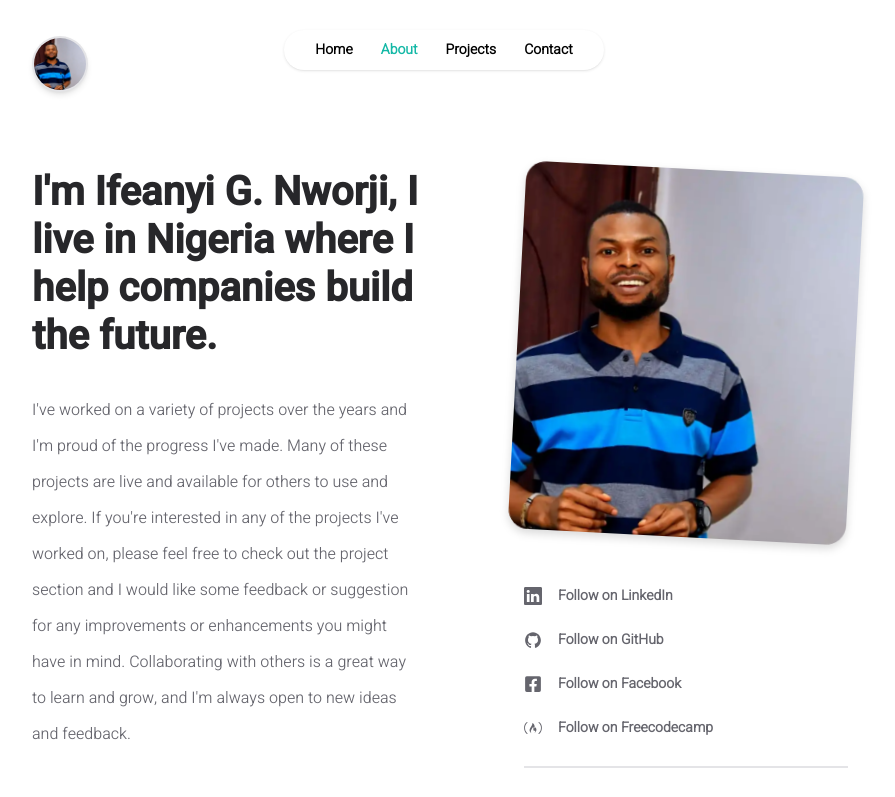
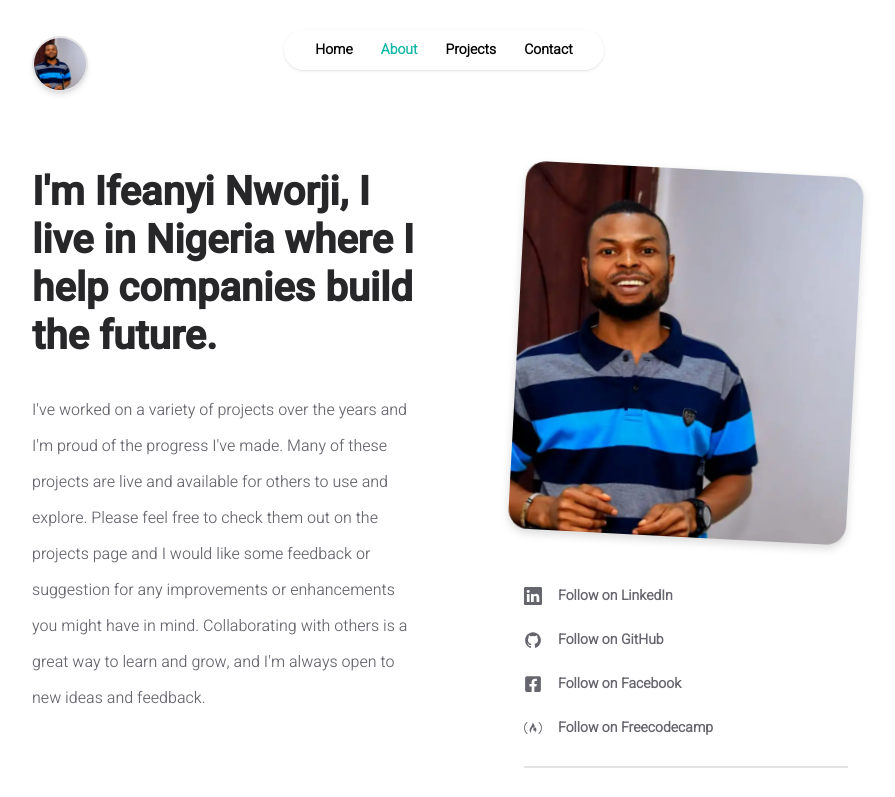
Before and after one commit to KellsCodes/ifeanyi-portfolio, a React (Vite) app: page /about in a window 1280 px wide. Shown: the top 797 px of the page, without its empty margins (196-1091 px from the left). Built offline with nearby package versions, Linux system fonts and the light colour scheme.

Commit message:
Modify About page description

```diff
--- a/src/pages/About.jsx
+++ b/src/pages/About.jsx
@@ -1,38 +1,19 @@
 import HeroSection from "../components/Hero";
 import Layout from "../layout/Layout";
-import { IoLogoGithub } from "react-icons/io5";
-import { FaFacebookSquare } from "react-icons/fa";
-import { FaFreeCodeCamp } from "react-icons/fa6";
-import { IoMdMail } from "react-icons/io";
-import { BsLinkedin } from "react-icons/bs";
 import ContactCard from "../components/ContactCard";
 
 export default function About() {
     return (
         <Layout>
             <HeroSection />
-            {/* <div className="grid grid-cols-2 py-4">
-                <div className="col-span-1 space-y-10">
-                    <h1 className="font-secondary font-[700] text-[35px] leading-12">I'm Ifeanyi G. Nworji, I live in Nigeria where I help companies build the future.</h1>
-                    <p className="leading-8 font-medium font-primary text-secondary text-md">
-                        I've worked on a variety of projects over the years and I'm proud of the progress I've made. Many of these projects are live and available for others to use and explore. If you're interested in any of the projects I've worked on, please feel free to check out the project section and I would like some feedback or suggestion for any improvements or enhancements you might have in mind. Collaborating with others is a great way to learn and grow, and I'm always open to new ideas and feedback.
-                    </p>
-                </div>
-                <div className="col-span-1 h-full relative">
-                    <div className="absolute top-0 bottom-15 right-0 left-35 rotate-3 rounded-[30px] p-[1px] drop-shadow-lg">
-                        <img src="/personal_logo.webp" alt="galery" loading="lazy" className="w-full h-full object-cover rounded-[30px]" />
-                    </div>
-                </div>
-            </div> */}
-
             <div className="mt-14 flex flex-col flex-col-reverse gap-y-15 lg:gap-y-0 lg:flex-row lg:items-start lg:relative">
                 {/* Section description */}
                 <section className="lg:w-[65%] lg:pr-24 space-y-8">
                     <h1 className="font-[700] text-[40px] leading-12 text-primary font-secondary">
-                        I'm Ifeanyi G. Nworji, I live in Nigeria where I help companies build the future.
+                        I'm Ifeanyi Nworji, I live in Nigeria where I help companies build the future.
                     </h1>
                     <p className="leading-9 font-medium font-primary text-secondary text-md">
-                        I've worked on a variety of projects over the years and I'm proud of the progress I've made. Many of these projects are live and available for others to use and explore. If you're interested in any of the projects I've worked on, please feel free to check out the project section and I would like some feedback or suggestion for any improvements or enhancements you might have in mind. Collaborating with others is a great way to learn and grow, and I'm always open to new ideas and feedback.
+                        I've worked on a variety of projects over the years and I'm proud of the progress I've made. Many of these projects are live and available for others to use and explore. Please feel free to check them out on the projects page and I would like some feedback or suggestion for any improvements or enhancements you might have in mind. Collaborating with others is a great way to learn and grow, and I'm always open to new ideas and feedback.
                     </p>
                 </section>
 
--- a/src/pages/Home.jsx
+++ b/src/pages/Home.jsx
@@ -15,7 +15,6 @@ export default function Home() {
             <HeroSection />
             <div className="mt-16 lg:mt-5 w-full">
                 <div className="flex flex-col flex-col-reverse gap-y-15 lg:gap-y-0 lg:flex-row lg:items-center lg:relative">
-                    {/* <div className="flex items-center relative"> */}
                     {/* Section description */}
                     <section className="lg:w-[65%] lg:pr-24 space-y-8">
                         <h1 className="font-[700] text-[40px] leading-12 text-primary font-secondary">Full-stack web developer with backend focus</h1>
--- a/src/pages/Projects.jsx
+++ b/src/pages/Projects.jsx
@@ -12,7 +12,7 @@ export default function Projects() {
                     Things I’ve made trying to put my skills to use in providing solution.
                 </h1>
                 <p className="leading-7 font-medium font-primary text-secondary text-md">
-                    I've worked on a variety of projects over the years and I'm proud of the progress I've made. Many of these projects are live and available for others to use and explore. If you're interested in any of the projects I've worked on, please feel free to check out the project section and I would like some feedback or suggestion for any improvements or enhancements you might have in mind. Collaborating with others is a great way to learn and grow, and I'm always open to new ideas and feedback.
+                I've worked on a variety of projects over the years and I'm proud of the progress I've made. Many of these projects are live and available for others to use and explore. Please feel free to check them out on the projects page and I would like some feedback or suggestion for any improvements or enhancements you might have in mind. Collaborating with others is a great way to learn and grow, and I'm always open to new ideas and feedback.
                 </p>
             </section>
 
```
